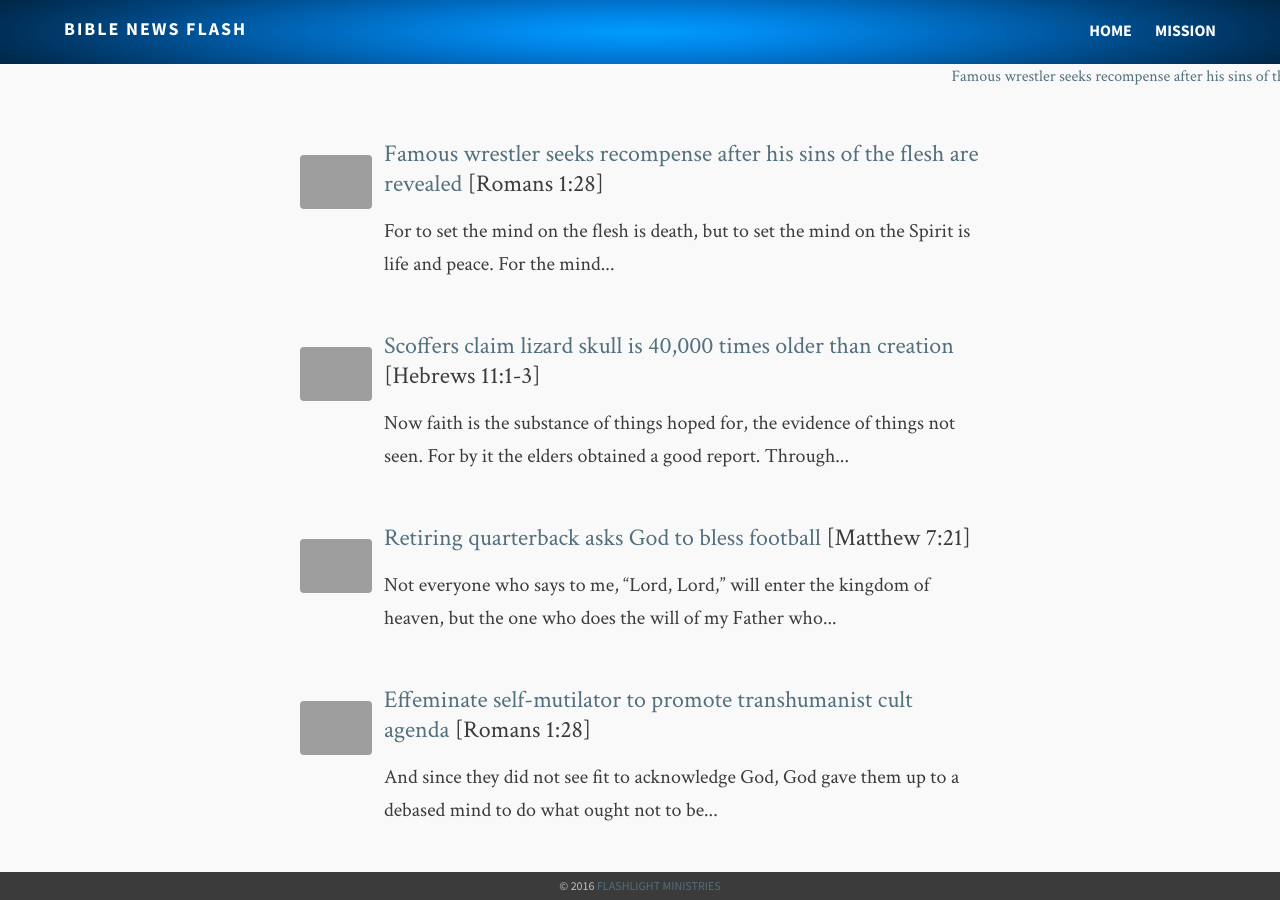
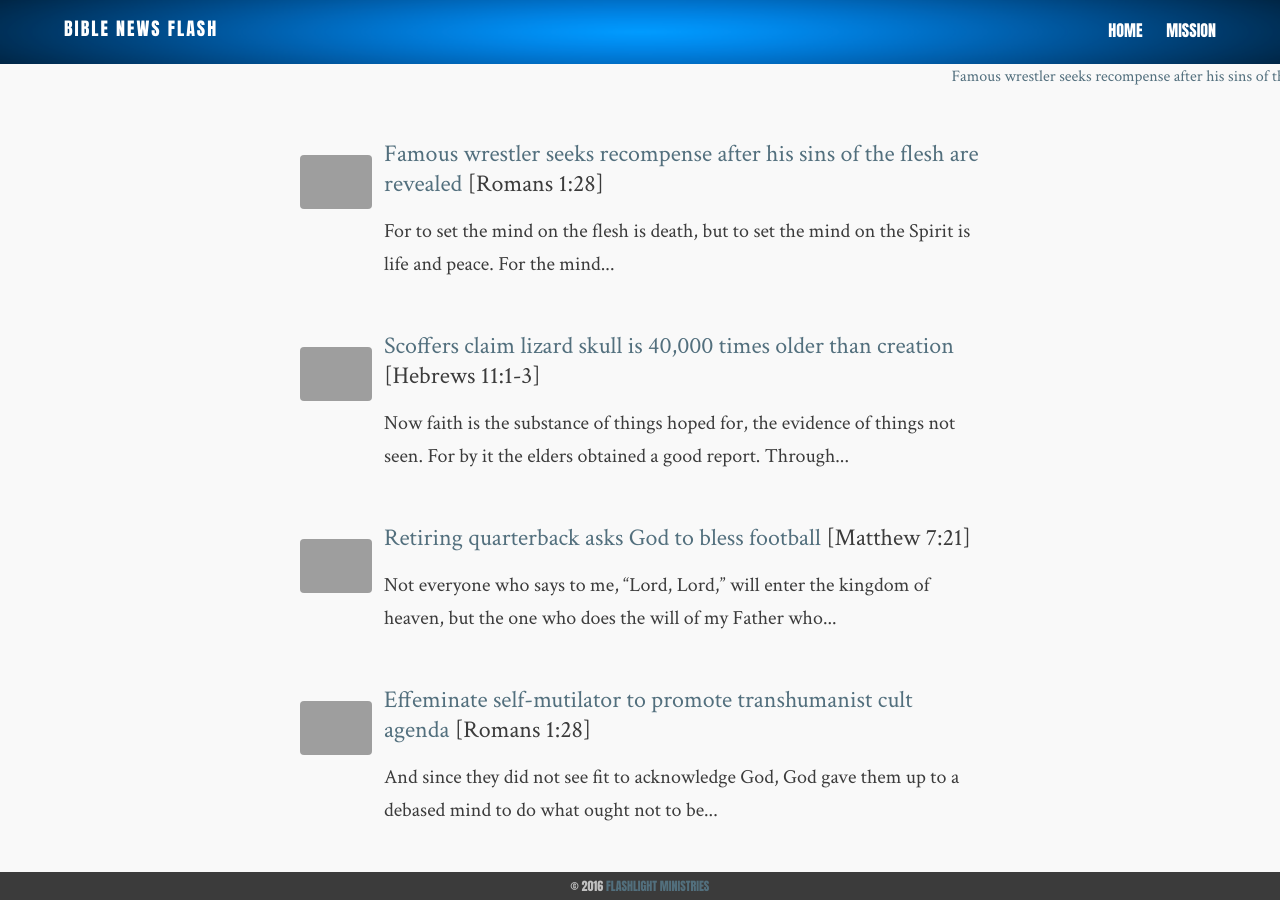
Before and after one commit to flashlightministries/oilforlight, a Jekyll site: the page built from index.html, in a window 1280 px wide. Built offline with Jekyll 4.4.1, drawn with Linux system fonts in a browser that asks for light colours; the list of posts is cut into pages by our own code; grey boxes are pictures that could not be loaded.

Commit message:
Impact font

```diff
--- a/_sass/_variables.scss
+++ b/_sass/_variables.scss
@@ -28,7 +28,7 @@
 /* Typography
    ========================================================================== */
 
-$sans: "Source Sans Pro", "Open Sans", "Helvetica Neue", "Arial", sans-serif;
+$sans: Impact, "Source Sans Pro", "Open Sans", "Helvetica Neue", "Arial", sans-serif;
 $serif: "Calendas Plus","Crimson Text", "Hoefler Text", "Georgia", serif;
 
 
```
